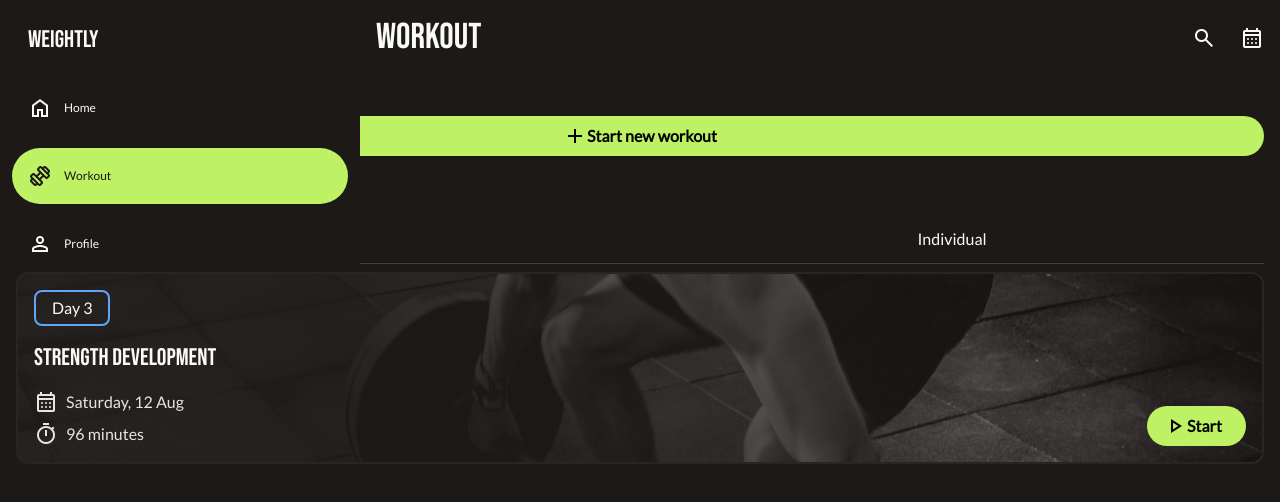
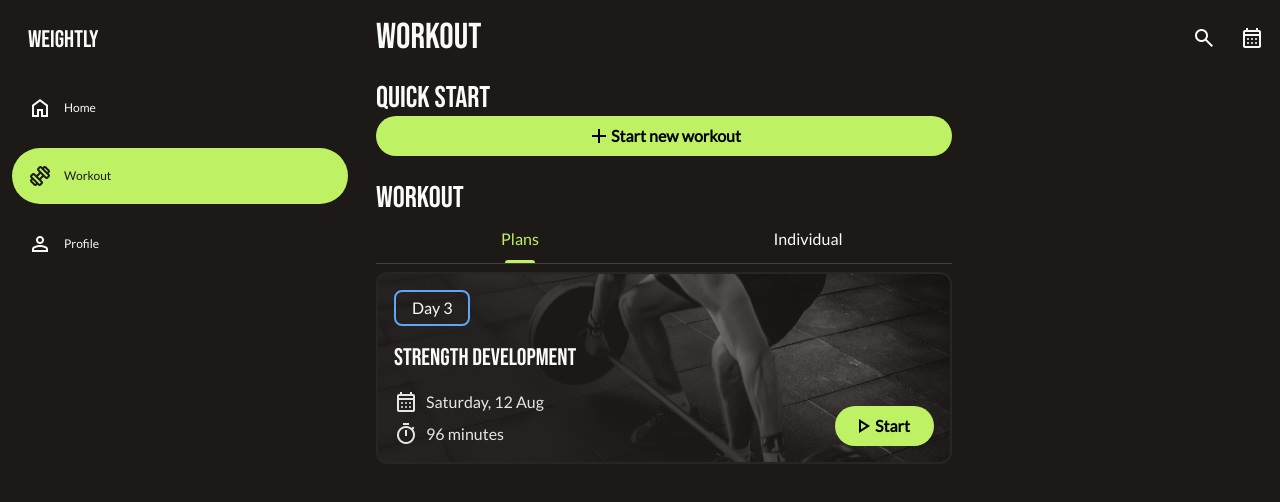
Before and after one commit to kwiatkowskimaciej/weightly, a Next.js app: page /workout in a window 1280 px wide. Shown: the top 502 px of the page. Built offline with nearby package versions, Linux system fonts and the light colour scheme.

Commit message:
feat(workout-card): Add responsive design on Workout page

```diff
--- a/app/workout/page.tsx
+++ b/app/workout/page.tsx
@@ -3,7 +3,7 @@ import WorkoutCard from '@/components/WorkoutCard/WorkoutCard';
 export default async function Workout() {
   return (
     <>
-      <div className="m-4">
+      <div className="m-4 sm:ml-24 xl:ml-[376px] xl:max-w-xl">
         <h2 className="font-header text-stone-50 text-3xl">Quick start</h2>
         <button className="w-full flex items-center justify-center bg-lime-300 rounded-full h-10 font-bold">
           <span className="material-symbols-outlined">add</span>Start new
```
